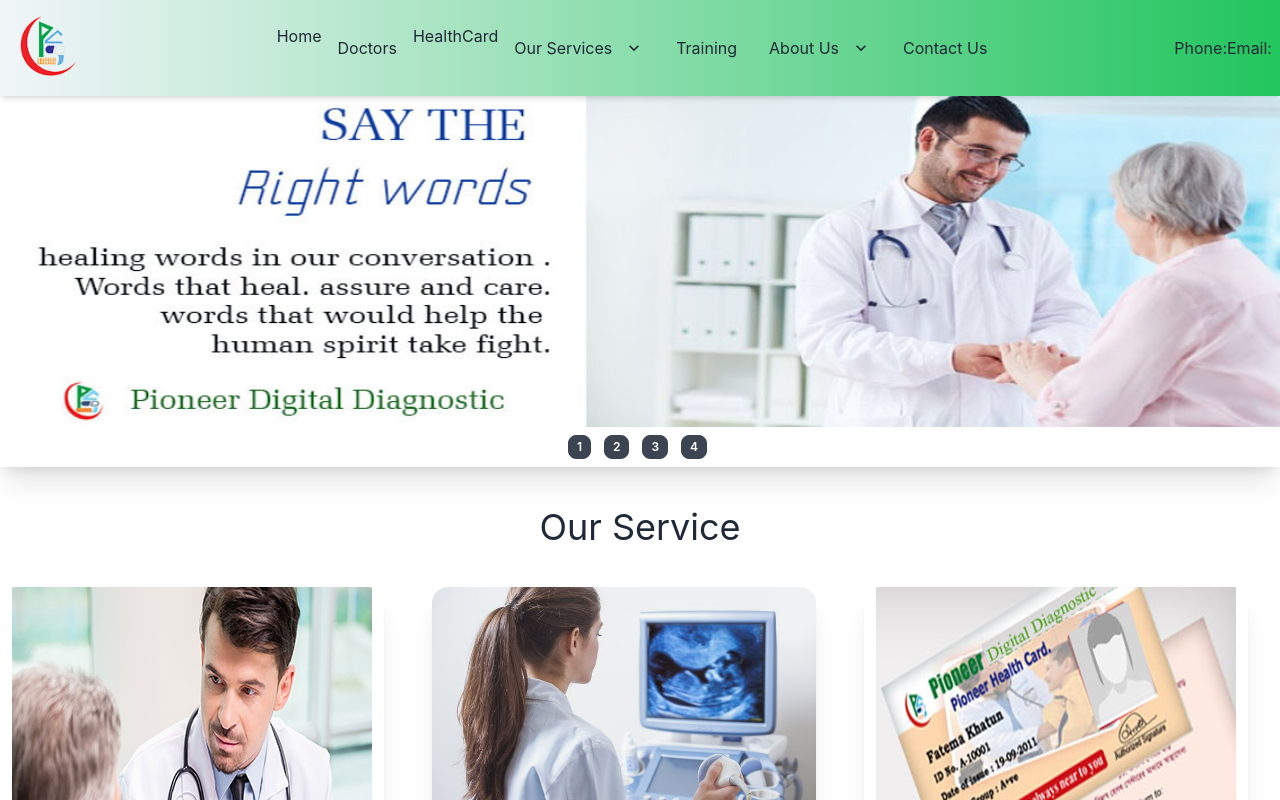
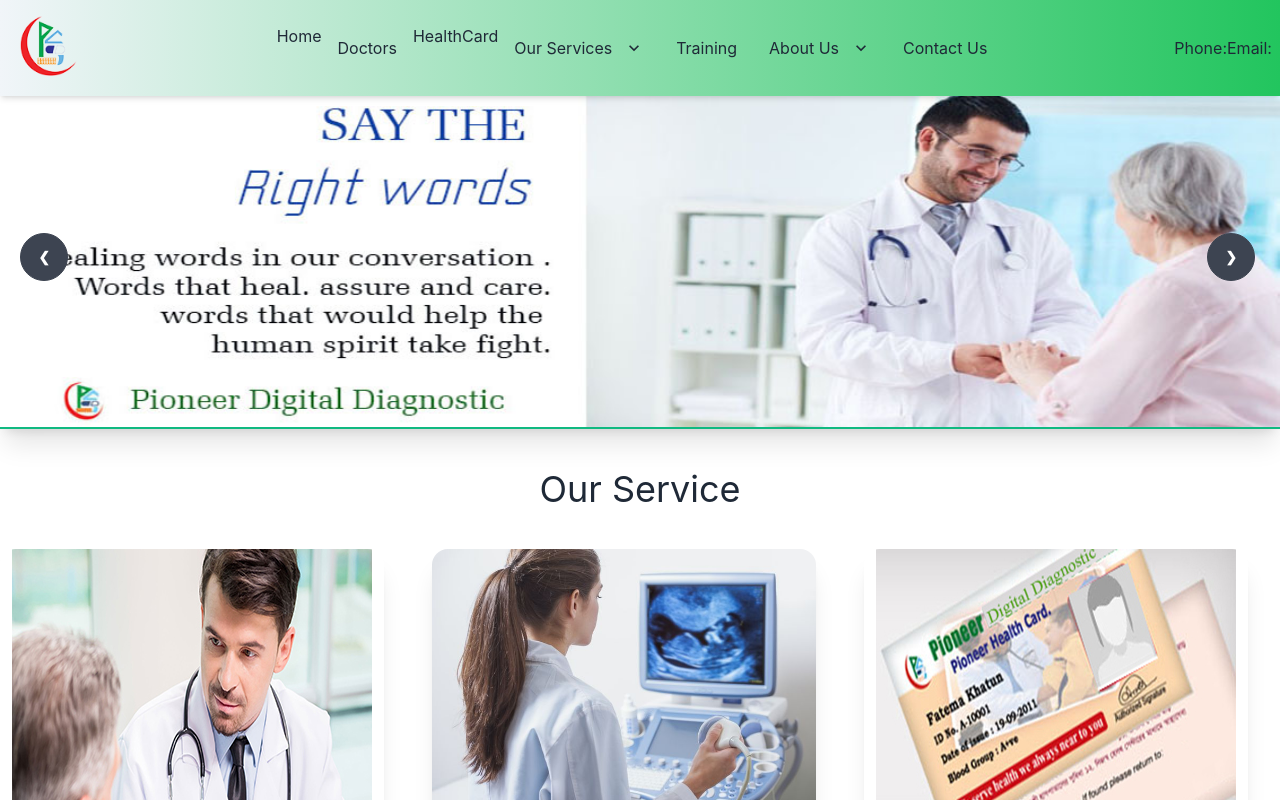
Before and after one commit to imashiqe/pioneer-digital-diagnostic, a React (Create React App) app: page / in a window 1280 px wide. Shown: the top 800 px of the page. Built offline with nearby package versions, Linux system fonts and the light colour scheme.

Commit message:
banner  image updated

```diff
--- a/src/Pages/Home/Banner/Banner.js
+++ b/src/Pages/Home/Banner/Banner.js
@@ -6,26 +6,36 @@
 import "./Banner.css";
 const Banner = () => {
     return (
-        <div className='pt-10 shadow-xl'>
+        <div className='pt-10 shadow-xl border-b-2 border-emerald-500'>
                         <div className="carousel w-full">
-  <div id="item1" className="carousel-item w-full">
-    <img src={imgone} className="w-full imgcustom" />
+  <div id="slide1" className="carousel-item relative w-full">
+    <img src={imgone} className="w-full" />
+    <div className="absolute flex justify-between transform -translate-y-1/2 left-5 right-5 top-1/2">
+      <a href="#slide4" className="btn btn-circle">❮</a>
+      <a href="#slide2" className="btn btn-circle">❯</a>
+    </div>
   </div>
-  <div id="item2" className="carousel-item w-full">
-    <img src={imgtwo} className="w-full imgcustom" />
+  <div id="slide2" className="carousel-item relative w-full">
+    <img src={imgtwo} className="w-full" />
+    <div className="absolute flex justify-between transform -translate-y-1/2 left-5 right-5 top-1/2">
+      <a href="#slide1" className="btn btn-circle">❮</a>
+      <a href="#slide3" className="btn btn-circle">❯</a>
+    </div>
   </div>
-  <div id="item3" className="carousel-item w-full">
-    <img src={imgthree} className="w-full imgcustom" />
+  <div id="slide3" className="carousel-item relative w-full">
+    <img src={imgthree} className="w-full" />
+    <div className="absolute flex justify-between transform -translate-y-1/2 left-5 right-5 top-1/2">
+      <a href="#slide2" className="btn btn-circle">❮</a>
+      <a href="#slide4" className="btn btn-circle">❯</a>
+    </div>
   </div>
-  <div id="item4" className="carousel-item w-full">
-    <img src={imgfour} className="w-full imgcustom" />
+  <div id="slide4" className="carousel-item relative w-full">
+    <img src={imgfour} className="w-full" />
+    <div className="absolute flex justify-between transform -translate-y-1/2 left-5 right-5 top-1/2">
+      <a href="#slide3" className="btn btn-circle">❮</a>
+      <a href="#slide1" className="btn btn-circle">❯</a>
+    </div>
   </div>
-</div>
-<div className="flex justify-center w-full py-2 gap-2">
-  <a href="#item1" className="btn btn-xs">1</a>
-  <a href="#item2" className="btn btn-xs">2</a>
-  <a href="#item3" className="btn btn-xs">3</a>
-  <a href="#item4" className="btn btn-xs">4</a>
 </div>
         </div>
     );
```
